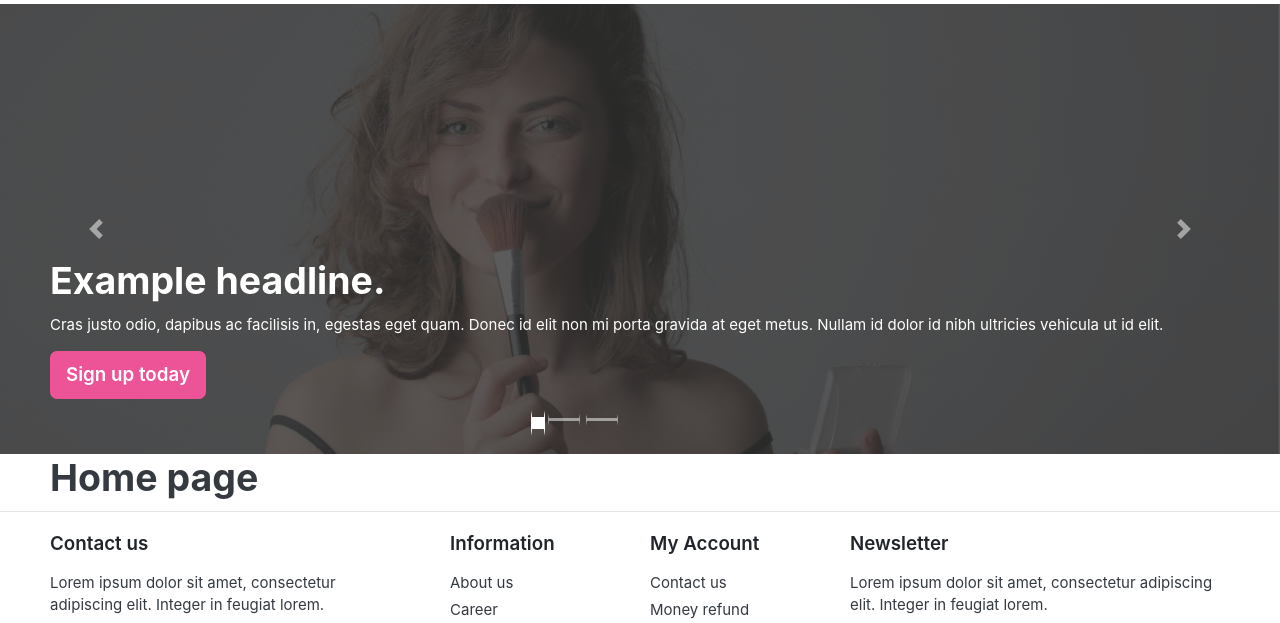
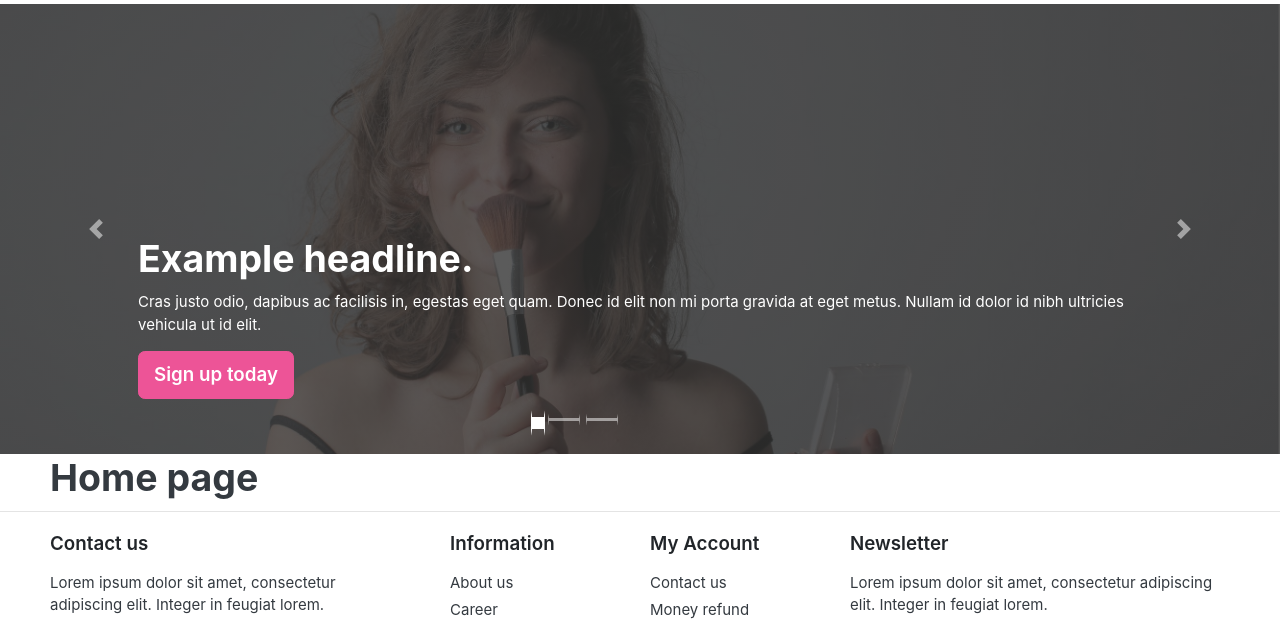
Before and after one commit to Akeyn/wondsy, a Flask app: page / in a window 1280 px wide. Shown: the part 242-865 px from the top of the page. Run offline with Flask 2, Linux system fonts and the light colour scheme; some libraries are stand-ins or nearby versions; some web fonts are replaced.

Commit message:
Changed carousel styles

```diff
--- a/app/static/css/style.css
+++ b/app/static/css/style.css
@@ -10,13 +10,13 @@
     font-weight: 700;
 }
 
-.carousel-item-container {
+.carousel-item .container {
     width: 80%;
     height: 100%;
     display: flex;
 }
 
-.carousel-item-caption {
+.carousel-item .container .caption {
     padding-bottom: 55px;
     color: #fff;
     align-self: flex-end;
--- a/app/templates/blocks/_carousel.html
+++ b/app/templates/blocks/_carousel.html
@@ -6,8 +6,8 @@
     </ol>
     <div class="carousel-inner">
         <div class="carousel-item active" style="width: 100%;height: 30em;background: linear-gradient(rgb(50, 50, 50, 0.8), rgba(50, 50, 50, 0.8)), url('{{ url_for('static', filename='images/ref/pexels-photo-3979196.jpeg') }}') no-repeat center center / cover">
-            <div class="container carousel-item-container">
-                <div class="carousel-item-caption text-left">
+            <div class="container">
+                <div class="caption text-left">
                     <h1>Example headline.</h1>
                     <p>Cras justo odio, dapibus ac facilisis in, egestas eget quam. Donec id elit non mi porta gravida at eget metus. Nullam id dolor id nibh ultricies vehicula ut id elit.</p>
                     <p><a class="btn btn-lg btn-pink" href="#" role="button">Sign up today</a></p>
@@ -15,8 +15,8 @@
             </div>
         </div>
         <div class="carousel-item" style="width: 100%;height: 30em;background: linear-gradient(rgb(50, 50, 50, 0.8), rgba(50, 50, 50, 0.8)), url('{{ url_for('static', filename='images/ref/pexels-photo-3785793.jpeg') }}') no-repeat center center / cover">
-            <div class="container carousel-item-container">
-                <div class="carousel-item-caption text-right">
+            <div class="container">
+                <div class="caption text-right">
                     <h1>Another example headline.</h1>
                     <p>Cras justo odio, dapibus ac facilisis in, egestas eget quam. Donec id elit non mi porta gravida at eget metus. Nullam id dolor id nibh ultricies vehicula ut id elit.</p>
                     <p><a class="btn btn-lg btn-pink" href="#" role="button">Learn more</a></p>
@@ -24,8 +24,8 @@
             </div>
         </div>
         <div class="carousel-item" style="width: 100%;height: 30em;background: linear-gradient(rgb(50, 50, 50, 0.8), rgba(50, 50, 50, 0.8)), url('{{ url_for('static', filename='images/ref/pexels-photo-4004461.jpeg') }}') no-repeat center center / cover">
-            <div class="container carousel-item-container">
-                <div class="carousel-item-caption text-right">
+            <div class="container">
+                <div class="caption text-right">
                     <h1>One more for good measure.</h1>
                     <p>Cras justo odio, dapibus ac facilisis in, egestas eget quam. Donec id elit non mi porta gravida at eget metus. Nullam id dolor id nibh ultricies vehicula ut id elit.</p>
                     <p><a class="btn btn-lg btn-pink" href="#" role="button">Browse gallery</a></p>
```
